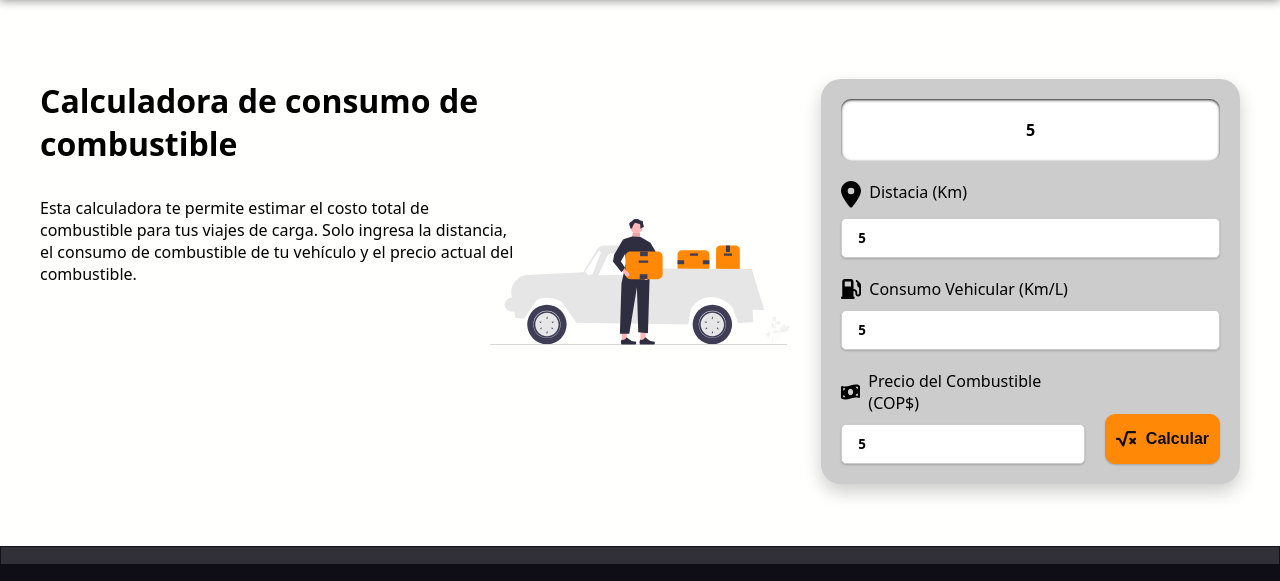
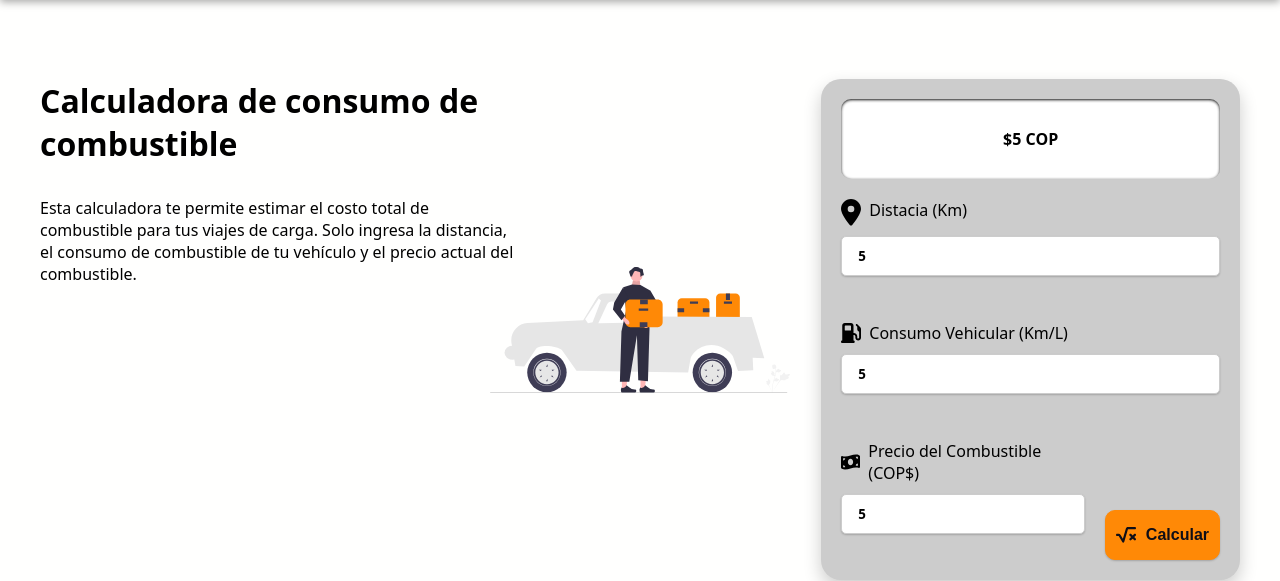
Before and after one commit to Ledtius/CargaMax---Proyecto-TalentoTech, a plain HTML site: page html/calculator.html in a window 1280 px wide. Both pictures are taken after typing "5", "5", "5" into the empty fields and a click on the button "Calcular". Shown: the part 121-702 px from the top of the page. Drawn offline with Linux system fonts and the light colour scheme.

Commit message:
Added styles and verifications in the input of the calculator

```diff
--- a/css/calculator/main.css
+++ b/css/calculator/main.css
@@ -28,6 +28,10 @@
   bottom: -2px;
 }
 
+#input__alert, #input__alert-2, #input__alert-3{
+  height: 16px;
+}
+
 .main__article {
 }
 .main__title {
@@ -54,6 +58,10 @@
   box-shadow: inset 0 1px 3px rgba(0, 0, 0, 0.932);
   background-color: white;
   width: 100%;
+  height: 8rem;
+  display: flex;
+  align-items: center;
+  justify-content: center;
   padding: 2rem;
   border-radius: 1rem;
   text-align: center;
--- a/html/calculator.html
+++ b/html/calculator.html
@@ -173,7 +173,7 @@
           </p>
         </article>
         <form action="" class="main__calculator">
-          <section id="resultado" class="main__show-result">Result</section>
+          <section id="resultado" class="main__show-result"></section>
           <section class="main__item">
             <section class="main__label-input">
               <label for="distancia" class="main__label">
@@ -197,6 +197,7 @@
                 id="distancia"
                 required
               />
+              <div id="input__alert"></div>
             </section>
           </section>
           <section class="main__item">
@@ -222,6 +223,7 @@
                 id="consumo-vehicular"
                 required
               />
+              <div id="input__alert-2"></div>
             </section>
           </section>
           <section class="main__alight">
@@ -248,6 +250,7 @@
                   id="precio-combustible"
                   required
                 />
+                <div id="input__alert-3"></div>
               </section>
             </section>
             <button id="btn" class="main__btn" type="submit">
--- a/js/calculator.js
+++ b/js/calculator.js
@@ -1,9 +1,14 @@
+const distancia = document.getElementById("distancia");
 
-const distancia = document.getElementById("distancia");
+const distanciaAlert = document.getElementById("input__alert");
 
 const consumoVehicular = document.getElementById("consumo-vehicular");
 
+const consumoVehicularAlert = document.getElementById("input__alert-2");
+
 const precioCombustible = document.getElementById("precio-combustible");
+
+const precioCombustibleAlert = document.getElementById("input__alert-3");
 
 const btn = document.getElementById("btn");
 
@@ -11,16 +16,47 @@ const resultado = document.getElementById("resultado");
 // alert(distancia * consumoVehicular);
 
 function clickForm() {
-    event.preventDefault();
-    const distanciaValue = distancia.value;
-    const consumoVehicularValue = consumoVehicular.value;
-    const precioCombustibleValue = precioCombustible.value;
+  event.preventDefault();
+  const distanciaValue = distancia.value;
+  const consumoVehicularValue = consumoVehicular.value;
+  const precioCombustibleValue = precioCombustible.value;
 
-    const constoTotal =
+  if (!distanciaValue) {
+    distanciaAlert.innerHTML =
+      '<strong style="color:#ff8906">Ingrese un valor</storng>';
+    console.log(distanciaAlert);
+    return;
+  } else {
+    distanciaAlert.innerHTML = "";
+  }
+
+  if (!consumoVehicularValue) {
+    consumoVehicularAlert.innerHTML =
+      '<strong style="color:#ff8906">Ingrese un valor</strong>';
+    return;
+  } else {
+    consumoVehicularAlert.innerHTML = "";
+  }
+
+  if (consumoVehicularValue == 0) {
+    consumoVehicularAlert.innerHTML =
+      '<strong style="color:red">Valor invalido</strong>';
+    return;
+  }
+
+  if (!precioCombustibleValue) {
+    precioCombustibleAlert.innerHTML =
+      '<strong style="color:#ff8906">Ingrese un valor</strong>';
+    return;
+  } else {
+    precioCombustibleAlert.innerHTML = "";
+  }
+
+
+  const constoTotal =
     (distanciaValue / consumoVehicularValue) * precioCombustibleValue;
 
-
-    resultado.textContent = constoTotal;
+  resultado.textContent = "$" + constoTotal + " COP";
 }
 
 btn.addEventListener("click", clickForm);
```
